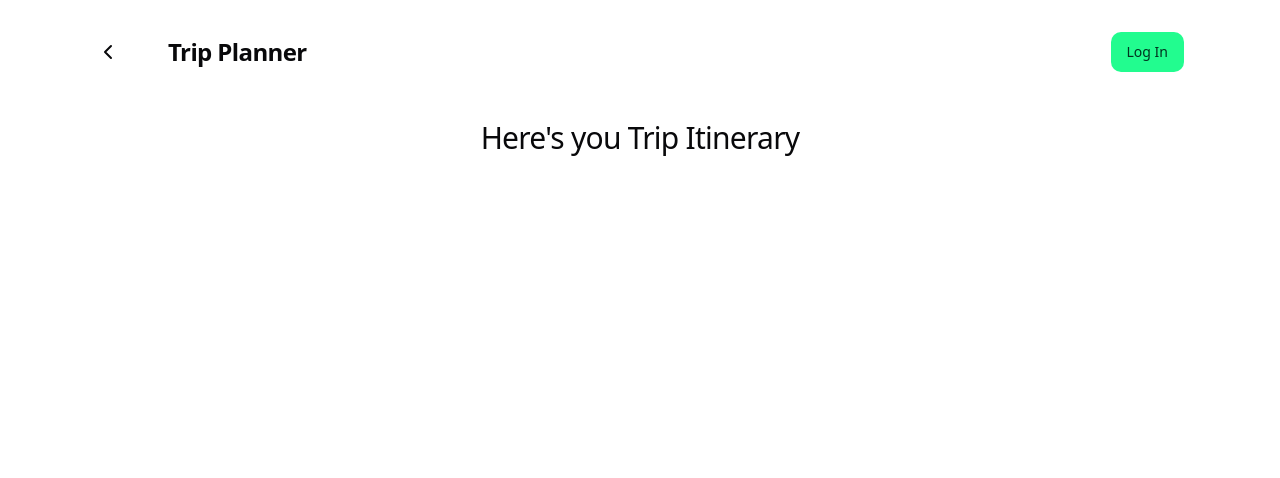
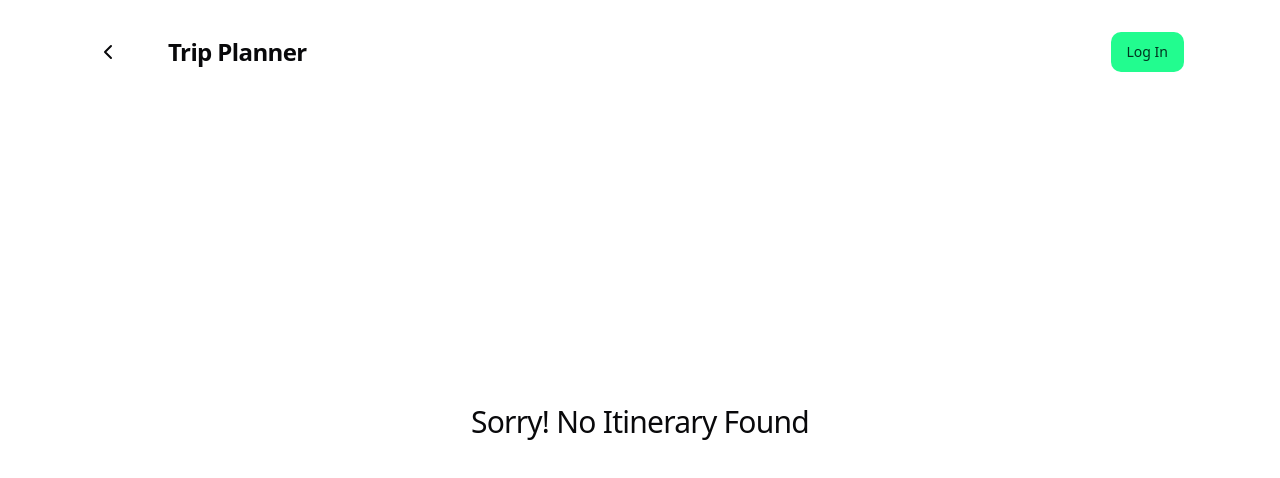
Before and after one commit to Its-Tanay/trip-planner, a React (Create React App) app in the folder client/: page /trip-itinerary in a window 1280 px wide. Shown: the top 478 px of the page. Built offline with nearby package versions, Linux system fonts and the light colour scheme.

Commit message:
Added a loader screen and also minor UI fixes

```diff
--- a/client/package.json
+++ b/client/package.json
@@ -29,6 +29,7 @@
     "react-date-picker": "^11.0.0",
     "react-day-picker": "^8.10.1",
     "react-dom": "^18.3.1",
+    "react-lottie": "^1.2.4",
     "react-router-dom": "^6.26.1",
     "react-scripts": "5.0.1",
     "tailwind-merge": "^2.5.2",
@@ -61,6 +62,7 @@
     ]
   },
   "devDependencies": {
+    "@types/react-lottie": "^1.2.10",
     "@types/react-query": "^1.2.8",
     "tailwindcss": "^3.4.10"
   }
--- /dev/null
+++ b/client/src/components/loader/index.tsx
@@ -0,0 +1,19 @@
+import React from "react";
+import Lottie from "react-lottie";
+import animationData from "./animation/loading-anim.json";
+
+const Loader: React.FC = ()  => {
+    const defaultOptions = {
+        loop: true,
+        autoplay: true,
+        animationData
+    };
+
+    return (
+        <div style={{display:"flex", alignItems:"center", justifyContent:"center", height:"100%", width:"100%", maxHeight:"300px", maxWidth:"auto"}}>
+            <Lottie options={defaultOptions}  />
+        </div>
+    );
+}
+
+export default Loader;
--- a/client/src/pages/create-trip/food.tsx
+++ b/client/src/pages/create-trip/food.tsx
@@ -6,10 +6,10 @@ import { Slider } from "../../components/ui/slider";
 import { Budget, CurrentPage } from "../../interfaces/itinerary-req";
 import { Button } from "../../components/ui/button";
 import { useNavigate } from "react-router-dom";
+import Loader from "../../components/loader/index";
 
 const FoodPage: React.FC = () => {
     const { setItineraryReq, itineraryReq, setCurrentPage, itineraryMutation } = useItineraryContext();
-
     const navigate = useNavigate();
 
     const handleCuisineChange = (cuisines: string[]) => {
@@ -78,6 +78,14 @@ const FoodPage: React.FC = () => {
     const handleBackClick = () => {
         setCurrentPage(CurrentPage.ACTIVITY);
     };
+
+    if (itineraryMutation.isPending) {
+        return (
+            <div className="fixed inset-0 flex items-center justify-center bg-black bg-opacity-50 backdrop-blur-sm z-50">
+                <Loader />
+            </div>
+        );
+    }
 
     return (
         <div className="h-full max-w-[576px] w-full flex flex-col items-center gap-8 md:gap-12 lg:gap-10">
--- a/client/src/pages/itinerary/page.tsx
+++ b/client/src/pages/itinerary/page.tsx
@@ -6,27 +6,41 @@ import {
     AccordionTrigger
 } from "../../components/ui/accordion";
 import { locationIcon } from "../../lib/assets";
-import ActivityItem from "../homescreen/activity-item";
+import ActivityItem from "./activity-item";
 import { useItineraryContext } from "../../lib/context/itinerary-context";
+import { format } from "date-fns";
 
-const ItineraryPage : React.FC = () => {
+const ItineraryPage: React.FC = () => {
 
     const { itineraryRes } = useItineraryContext();
+
+    if (!itineraryRes) {
+        return (
+            <div className="w-full h-full flex items-center justify-center transform translate-y-[-5%]">
+                <h2 className="scroll-m-20 pb-2 text-3xl font-regular tracking-tight first:mt-0">
+                    Sorry! No Itinerary Found
+                </h2>
+            </div>
+        )
+    }
 
     return (
         <div className="w-screen h-full px-8 flex justify-center">
             <div className="h-full max-w-[758px] w-full flex flex-col items-center gap-8 md:gap-12 lg:gap-10">
                 <h2 className="scroll-m-20 pb-2 text-3xl font-regular tracking-tight first:mt-0">
-                    Here&apos;s you Trip Itinerary
+                    Here&apos;s your Trip Itinerary
                 </h2>
                 <div className="w-full h-full flex flex-col items-center gap-6 md:gap-10 lg:gap-10">
                     <Accordion type="single" collapsible className="w-full flex flex-col gap-8 pb-8">
-                        {Object.entries(itineraryRes?.itinerary ?? {}).map(([date, items], index) => (
+                        {Object.entries(itineraryRes?.itinerary ?? {}).map(([date, items], index) => {
+                            const formattedDate = format(new Date(date), "dd MMM yyyy, EEEE");
+
+                            return (
                                 <AccordionItem key={index} value={`item-${index}`}>
-                            <AccordionTrigger className="text-xl md:text-3xl lg:text-4xl">
+                                    <AccordionTrigger className="text-xl md:text-2xl lg:text-3xl">
                                         <div className="flex items-center justify-start gap-8">
                                             <img src={locationIcon} alt="Location Icon" className="w-8 h-8" />
-                                {date}
+                                            {formattedDate}
                                         </div>
                                     </AccordionTrigger>
                                     <AccordionContent className="flex flex-col gap-8 pt-8">
@@ -46,12 +60,13 @@ const ItineraryPage : React.FC = () => {
                                         ))}
                                     </AccordionContent>
                                 </AccordionItem>
-                        ))}
+                            );
+                        })}
                     </Accordion>
                 </div>
             </div>
         </div>
-    )
+    );
 }
 
 export default ItineraryPage;
```
Also changed, not shown: client/src/components/loader/animation/loading-anim.json (renamed from client/src/loading-anim.json), client/src/pages/itinerary/activity-item.tsx (renamed from client/src/pages/homescreen/activity-item.tsx), 1 other file (tests, documents, lock files or other folders). Lines whose indentation alone changed are shown as unchanged.
